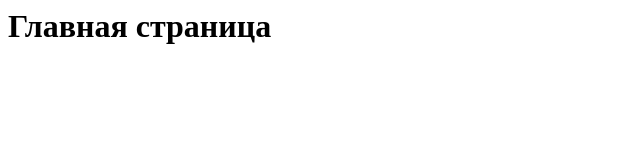
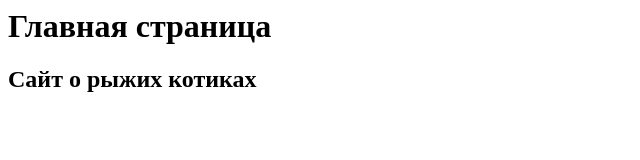
Before and after one commit to kmastyugin/mathshub, a plain HTML site: page index.html in a window 1280 px wide. Shown: the whole page, without its empty margins (0-640 px from the left). Drawn offline with Linux system fonts and the light colour scheme.

Commit message:
feature: В главный html файл был добавлен заголовок второго уровня

```diff
--- a/index.html
+++ b/index.html
@@ -1 +1,3 @@
 <h1>Главная страница</h1>
+
+<h2>Сайт о рыжих котиках</h2>
```
